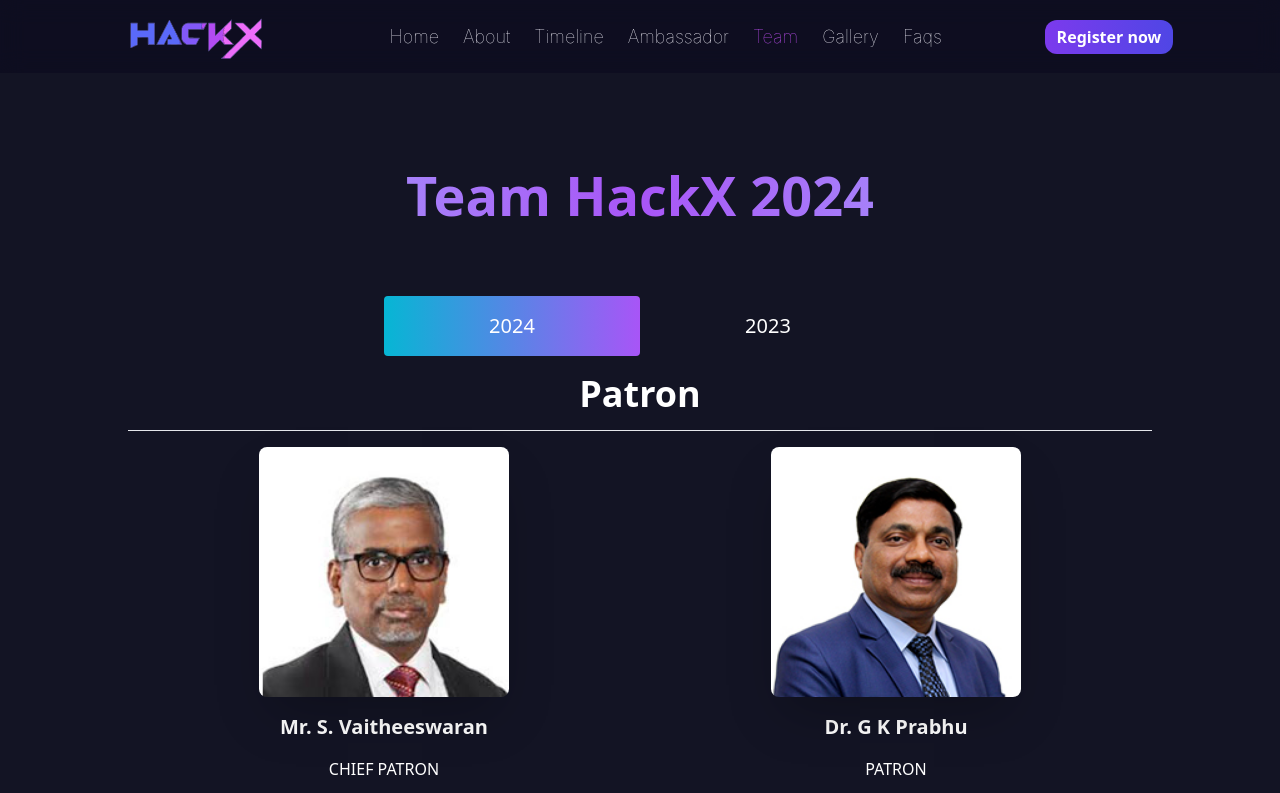
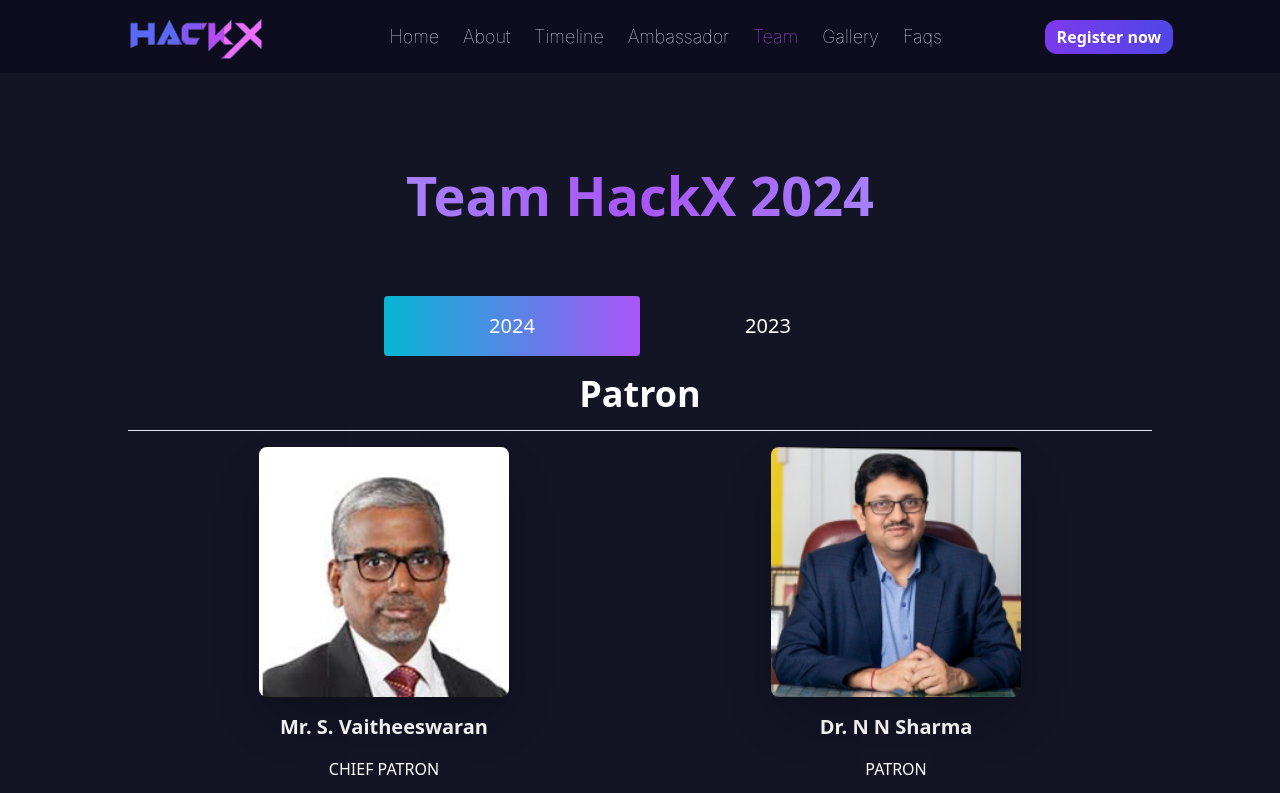
Before and after one commit to MUJHACKX/hackXwebsite, a Next.js app: page /team in a window 1280 px wide. Shown: the top 793 px of the page. Built offline with nearby package versions, Linux system fonts and the light colour scheme.

Commit message:
new president updated

```diff
--- a/data/teamData.js
+++ b/data/teamData.js
@@ -7,8 +7,8 @@ const TeamData = [
         personLinkedIn: "https://www.linkedin.com/in/pujan-modha/"
     },
     {
-        personImage: '/GopalakrishnaPrabhu.jpg',
-        personName: "Dr. G K Prabhu",
+        personImage: '/NNSharma.png',
+        personName: "Dr. N N Sharma",
         personPosition: "PATRON",
         personOrganization: "PRESIDENT, MUJ",
         personLinkedIn: "https://www.linkedin.com/in/arunabha-mukhopadhyay/"
--- a/pages/team/index.js
+++ b/pages/team/index.js
@@ -9,7 +9,7 @@ const Team = () => {
   // Define LinkedIn URLs for all members
   const linkedInUrls = {
     "Mr. S. Vaitheeswaran": "https://www.linkedin.com/in/vaitheeswaran/",
-    "Dr. G K Prabhu": "https://www.linkedin.com/in/gkprabhu/",
+    "Dr. N N Sharma": "https://www.linkedin.com/in/sharma-nn-7988182/",
     "Dr. Nitu Bhatnagar": "https://www.linkedin.com/in/nitu-bhatnagar-496980172/",
     "Dr. Thammaiah CS": "https://www.linkedin.com/in/dr-thammaiah-chekkera-6014184/",
     "Dr. Jawar N Jangir": "https://www.linkedin.com/in/commodore-dr-jawaharjangir/",
```
Also changed, not shown: public/NNSharma.png (added).
